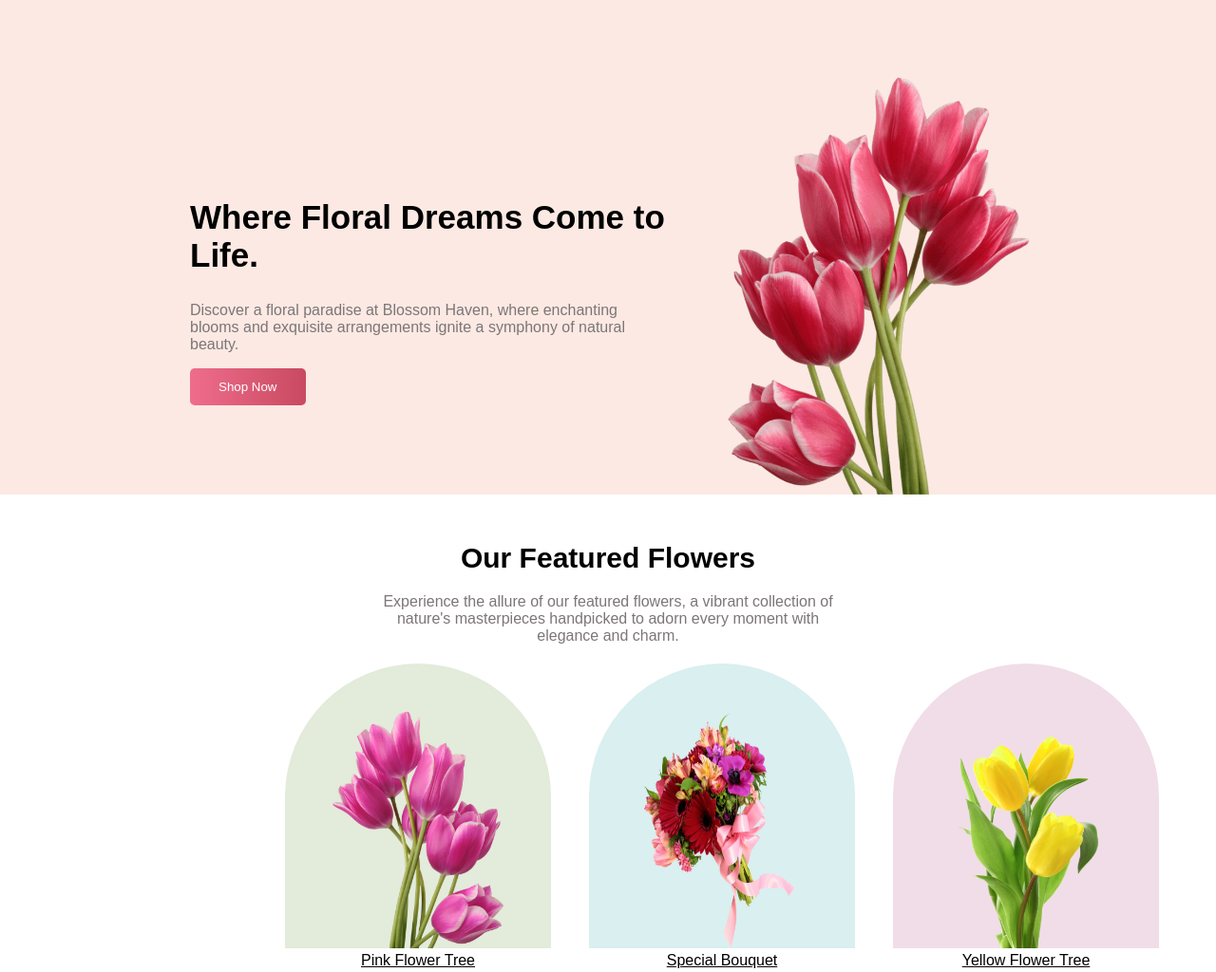
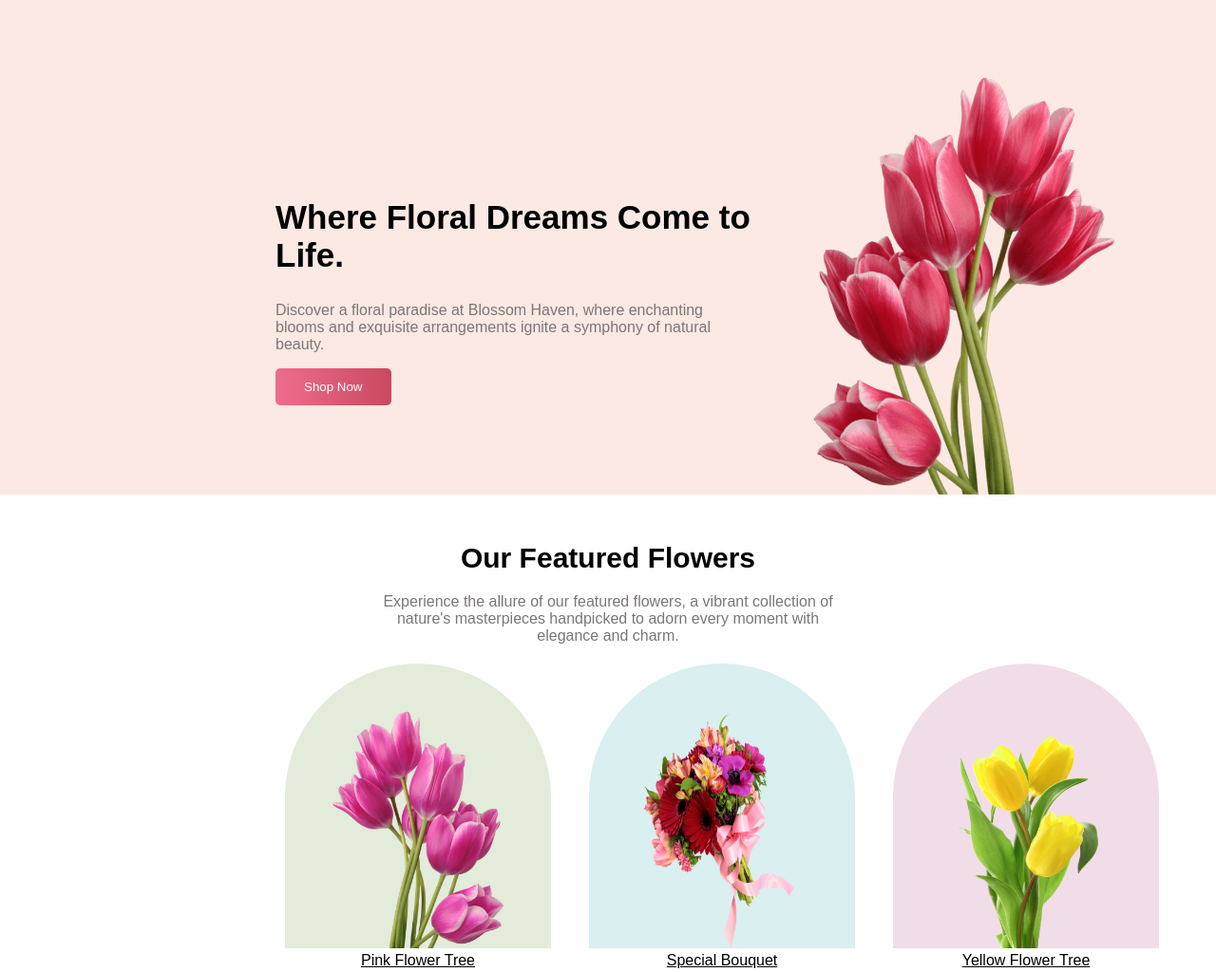
Before and after one commit to Muslehud77/Online-flower-shop, a plain HTML site: page index.html in a window 1280 px wide. Shown: the top 1024 px of the page at 95% size. Drawn offline with Linux system fonts and the light colour scheme; a web font is replaced by a local one.

Commit message:
final retouch02

```diff
--- a/style/style.css
+++ b/style/style.css
@@ -37,8 +37,7 @@ img {
     display: flex;
     background-color: #f3b29d48;
     justify-content: space-around;
-    background-size: ;
-    padding: 80px 200px 0 200px;
+    padding: 80px 200px 0 290px;
     gap: 50px;
 }
 
```
